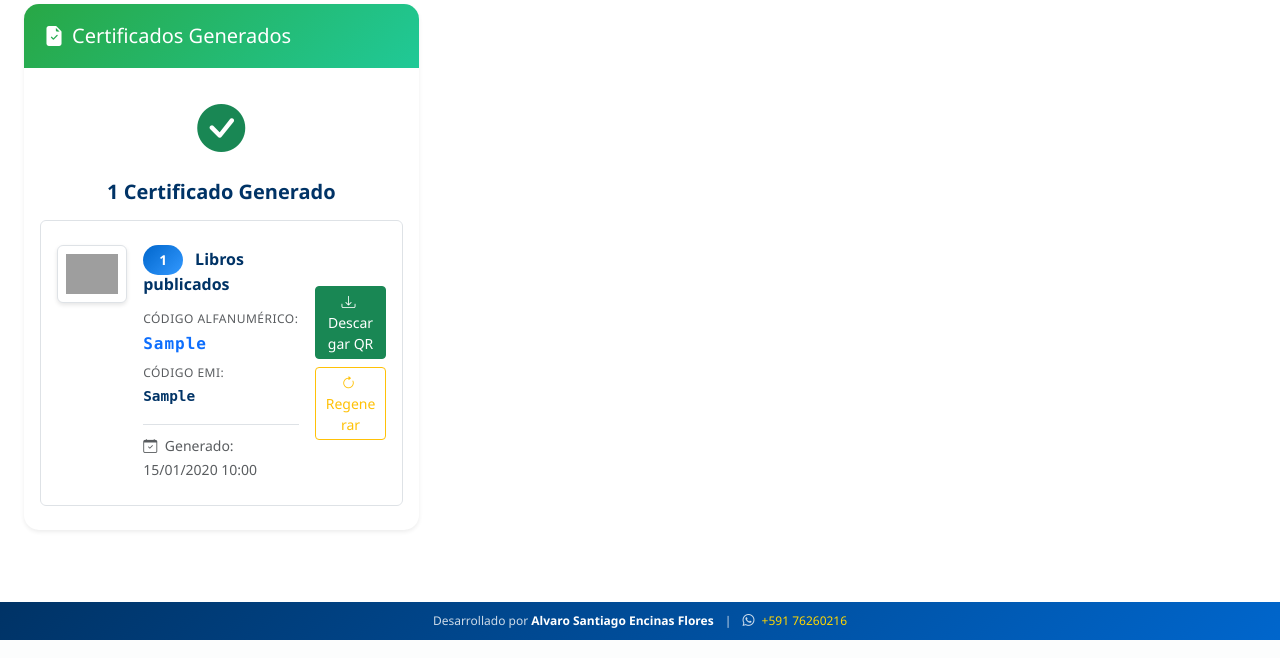
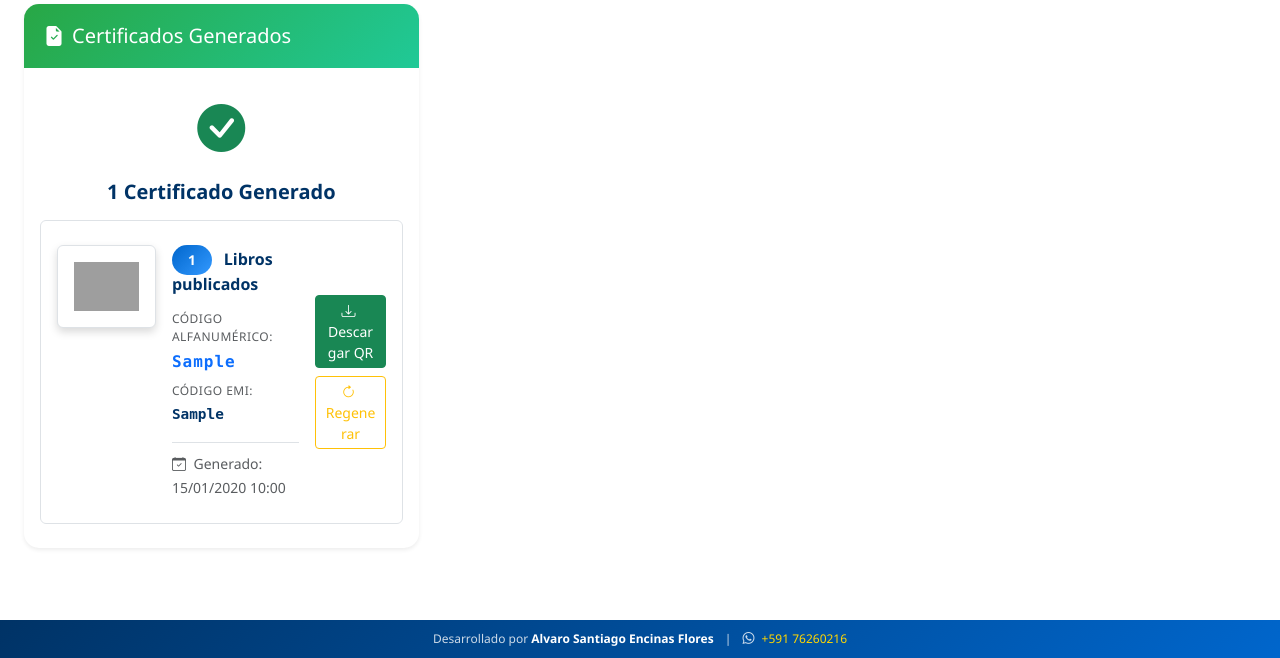
Before and after one commit to Darkweaver2535/sistema_certificacion_docencia, a Flask app: page /docentes/1 in a window 1280 px wide. Shown: the part 497-1155 px from the top of the page. Run offline with Flask 3, Linux system fonts and the light colour scheme; a user stored in the database is signed in; tables that the repository leaves empty hold one stand-in row (values such as "Sample post"); grey boxes are pictures that could not be loaded.

Commit message:
Aumentar tamaño del código QR de 150px a 280px para mejor visibilidad

```diff
--- a/app/templates/docentes/ver.html
+++ b/app/templates/docentes/ver.html
@@ -107,22 +107,22 @@
                             <div class="list-group-item py-4">
                                 <div class="row g-3">
                                     <!-- Columna del QR -->
-                                    <div class="col-12 col-md-3 text-center">
+                                    <div class="col-12 col-md-4 text-center">
                                         {% if cert.qr_path %}
                                         <img src="{{ cert.get_qr_url() }}"
                                              alt="QR {{ cert.codigo_unico }}"
-                                             class="img-fluid border rounded p-2 mb-2"
-                                             style="max-width: 150px; width: 100%; background: white; box-shadow: 0 2px 4px rgba(0,0,0,0.1);">
+                                             class="img-fluid border rounded p-3 mb-2"
+                                             style="max-width: 280px; width: 100%; background: white; box-shadow: 0 4px 8px rgba(0,0,0,0.15);">
                                         {% else %}
                                         <div class="text-muted">
-                                            <i class="bi bi-qr-code" style="font-size: 3rem;"></i>
+                                            <i class="bi bi-qr-code" style="font-size: 5rem;"></i>
                                             <p class="small mt-2 mb-0">QR no disponible</p>
                                         </div>
                                         {% endif %}
                                     </div>
 
                                     <!-- Columna de información -->
-                                    <div class="col-12 col-md-6">
+                                    <div class="col-12 col-md-5">
                                         <h6 class="mb-3" style="color: var(--emi-azul-oscuro); font-weight: 700; font-size: 1rem;">
                                             <span class="badge badge-emi-info me-2" style="font-size: 0.85rem;">{{ cert.docente_criterio.tipo_criterio.orden }}</span>
                                             {{ cert.docente_criterio.tipo_criterio.nombre }}
```
